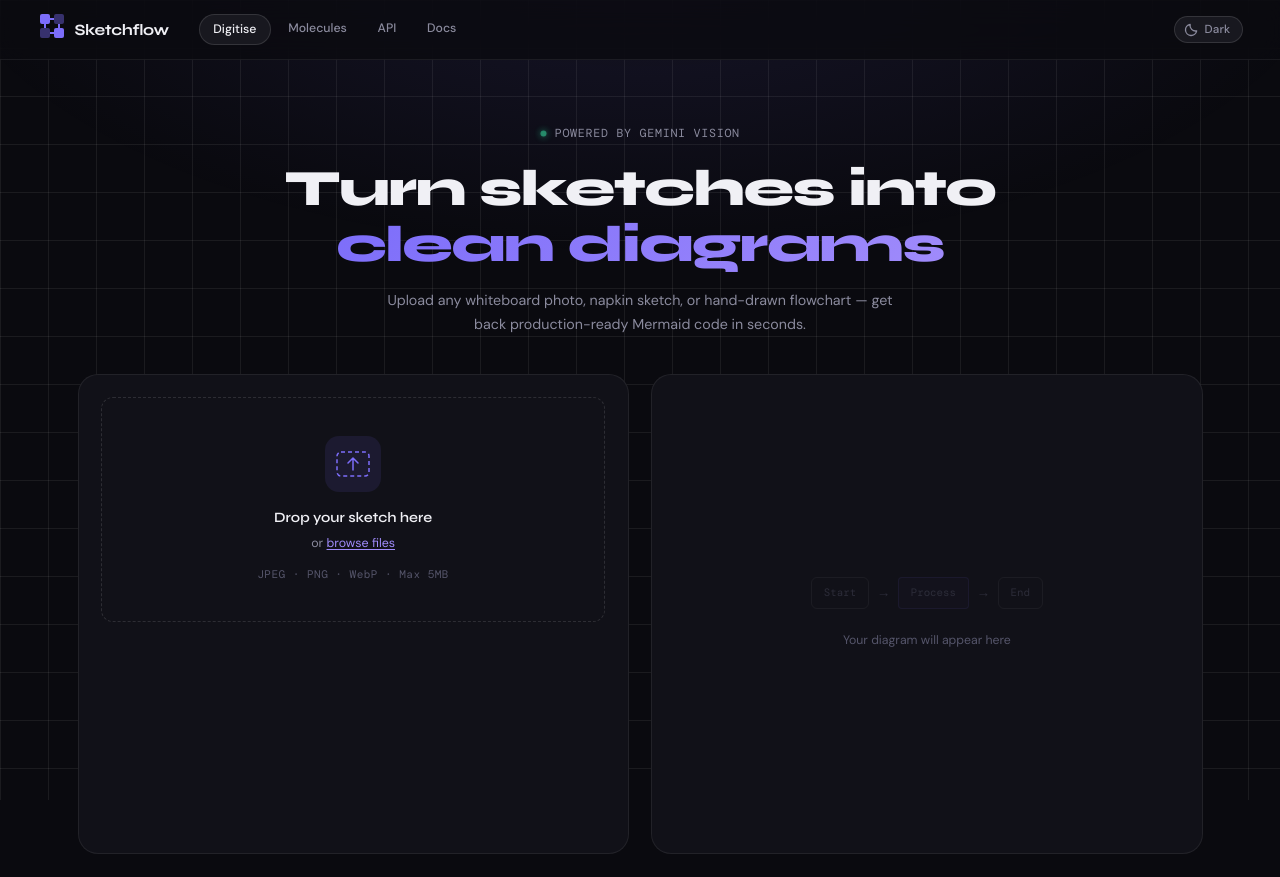
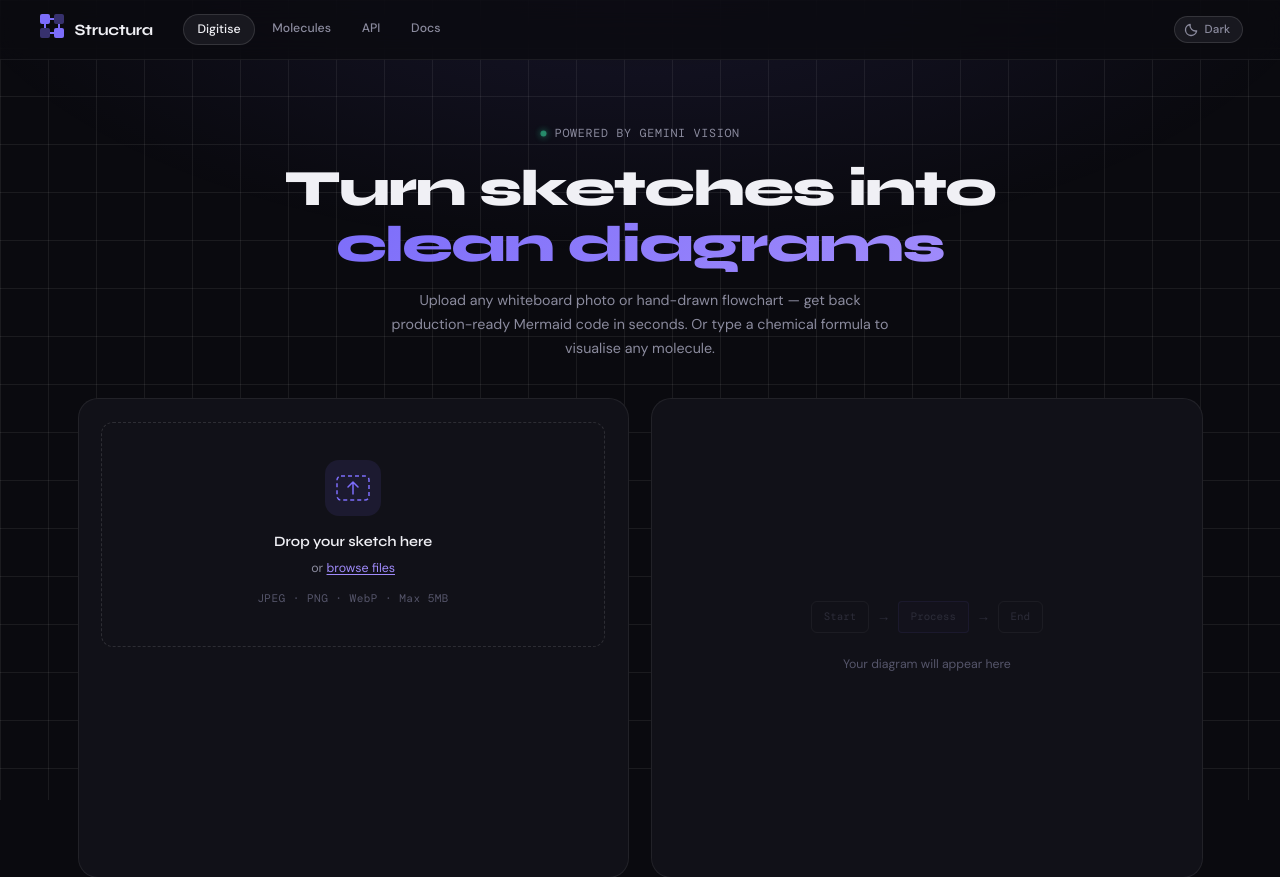
Before and after one commit to arunkmr13/structura, a FastAPI app: page / in a window 1280 px wide. Shown: the top 877 px of the page. Before the commit the page ends 854 px from the top, so only its background shows below. Run offline with FastAPI, Linux system fonts and the light colour scheme; some libraries are stand-ins or nearby versions; some web fonts are replaced.

Commit message:
rebranding: Sketchflow → Structura

```diff
--- a/static/script.js
+++ b/static/script.js
@@ -4,7 +4,7 @@ const labelDark      = themeToggle.querySelector('.theme-label-dark');
 const labelLight     = themeToggle.querySelector('.theme-label-light');
 const iconMoon       = themeToggle.querySelector('.icon-moon');
 const iconSun        = themeToggle.querySelector('.icon-sun');
-const savedTheme     = localStorage.getItem('sketchflow-theme') || 'dark';
+const savedTheme     = localStorage.getItem('Structura-theme') || 'dark';
 
 function applyTheme(theme) {
   document.documentElement.setAttribute('data-theme', theme);
@@ -26,7 +26,7 @@ applyTheme(savedTheme);
 themeToggle.addEventListener('click', () => {
   const current = document.documentElement.getAttribute('data-theme');
   const next = current === 'dark' ? 'light' : 'dark';
-  localStorage.setItem('sketchflow-theme', next);
+  localStorage.setItem('Structura-theme', next);
   applyTheme(next);
 });
 
--- a/templates/index.html
+++ b/templates/index.html
@@ -3,7 +3,7 @@
 <head>
   <meta charset="UTF-8">
   <meta name="viewport" content="width=device-width, initial-scale=1.0">
-  <title>Sketchflow — Whiteboard Digitiser</title>
+  <title>Structura — Diagram & Molecule Visualiser</title>
   <link rel="preconnect" href="https://fonts.googleapis.com">
   <link href="https://fonts.googleapis.com/css2?family=Syne:wght@400;600;700;800&family=DM+Mono:wght@300;400;500&family=DM+Sans:wght@300;400;500&display=swap" rel="stylesheet">
   <link rel="stylesheet" href="/static/style.css">
@@ -28,7 +28,7 @@
           <line x1="12" y1="21" x2="16" y2="21" stroke="var(--accent)" stroke-width="2"/>
         </svg>
       </div>
-      <span class="logo-text">Sketchflow</span>
+      <span class="logo-text">Structura</span>
     </div>
     <nav class="nav-pills">
       <span class="pill pill--active" data-page="digitise">Digitise</span>
@@ -66,7 +66,7 @@
         Turn sketches into<br>
         <span class="hero-accent">clean diagrams</span>
       </h1>
-      <p class="hero-sub">Upload any whiteboard photo, napkin sketch, or hand-drawn flowchart — get back production-ready Mermaid code in seconds.</p>
+      <p class="hero-sub">Upload any whiteboard photo or hand-drawn flowchart — get back production-ready Mermaid code in seconds. Or type a chemical formula to visualise any molecule.</p>
     </section>
 
     <main class="workspace">
@@ -196,7 +196,7 @@
     <section class="hero hero--page">
       <div class="hero-eyebrow"><span class="dot-pulse"></span>REST API</div>
       <h1 class="hero-title">API <span class="hero-accent">Reference</span></h1>
-      <p class="hero-sub">Integrate Sketchflow into your own app. One endpoint, multipart form data, JSON response.</p>
+      <p class="hero-sub">Integrate Structura into your own app. One endpoint, multipart form data, JSON response.</p>
     </section>
 
     <div class="doc-wrap">
@@ -552,7 +552,7 @@ if (response.ok) {
       <div class="doc-section">
         <div class="doc-section-label">Reliability</div>
         <h2 class="doc-section-title">Model Fallback Chain</h2>
-        <p class="doc-text">Sketchflow automatically tries multiple Gemini models if one is unavailable. You never need to specify a model — fallback is handled server-side.</p>
+        <p class="doc-text">Structura automatically tries multiple Gemini models if one is unavailable. You never need to specify a model — fallback is handled server-side.</p>
 
         <div class="fallback-chain">
           <div class="fallback-step fallback-step--primary">
@@ -591,7 +591,7 @@ if (response.ok) {
     <section class="hero hero--page">
       <div class="hero-eyebrow"><span class="dot-pulse"></span>Documentation</div>
       <h1 class="hero-title">How it <span class="hero-accent">works</span></h1>
-      <p class="hero-sub">Everything you need to get the best results from Sketchflow — pipeline internals, supported formats, and tips from real usage.</p>
+      <p class="hero-sub">Everything you need to get the best results from Structura — pipeline internals, supported formats, and tips from real usage.</p>
     </section>
 
     <div class="doc-wrap">
@@ -614,7 +614,7 @@ if (response.ok) {
             <div class="pipeline-content">
               <div class="pipeline-num">Stage 1</div>
               <div class="pipeline-title">Image Preprocessing</div>
-              <p class="pipeline-desc">The raw photo is cleaned up using OpenCV before anything else happens. This includes resizing large images, converting to grayscale, denoising with a Gaussian filter, and applying adaptive thresholding to make the diagram lines pop against the background. This stage is why Sketchflow can handle badly-lit or slightly blurry photos.</p>
+              <p class="pipeline-desc">The raw photo is cleaned up using OpenCV before anything else happens. This includes resizing large images, converting to grayscale, denoising with a Gaussian filter, and applying adaptive thresholding to make the diagram lines pop against the background. This stage is why Structura can handle badly-lit or slightly blurry photos.</p>
               <div class="pipeline-tech">
                 <span class="tech-tag">OpenCV</span>
                 <span class="tech-tag">Pillow</span>
@@ -678,7 +678,7 @@ if (response.ok) {
       <div class="doc-section">
         <div class="doc-section-label">Input</div>
         <h2 class="doc-section-title">Supported formats</h2>
-        <p class="doc-text">Sketchflow works best with high-contrast hand-drawn diagrams. Here's what works well and what doesn't.</p>
+        <p class="doc-text">Structura works best with high-contrast hand-drawn diagrams. Here's what works well and what doesn't.</p>
 
         <div class="format-grid">
           <div class="format-col format-col--yes">
@@ -1043,7 +1043,7 @@ if (response.ok) {
       <div class="doc-section">
         <div class="doc-section-label">Molecules Output</div>
         <h2 class="doc-section-title">Using SMILES output</h2>
-        <p class="doc-text">The SMILES string returned by Sketchflow is validated by RDKit and can be used directly in a wide range of chemistry tools.</p>
+        <p class="doc-text">The SMILES string returned by Structura is validated by RDKit and can be used directly in a wide range of chemistry tools.</p>
 
         <div class="output-grid">
           <div class="output-item">
@@ -1123,7 +1123,7 @@ if (response.ok) {
       <div class="doc-section">
         <div class="doc-section-label">Limitations</div>
         <h2 class="doc-section-title">Known limitations</h2>
-        <p class="doc-text">Sketchflow works well on most diagrams but has known constraints worth understanding before you rely on it.</p>
+        <p class="doc-text">Structura works well on most diagrams but has known constraints worth understanding before you rely on it.</p>
 
         <div class="limitations-list">
           <div class="limitation-item">
```
Also changed, not shown: README.md, 1 other file.
